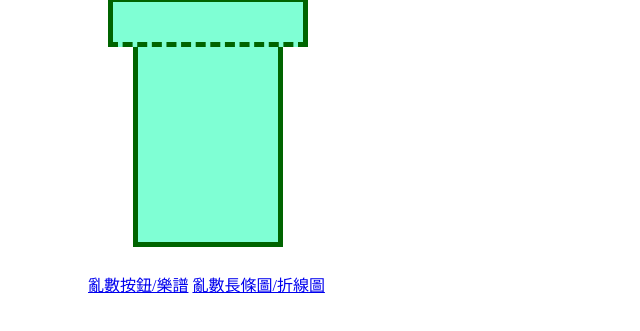
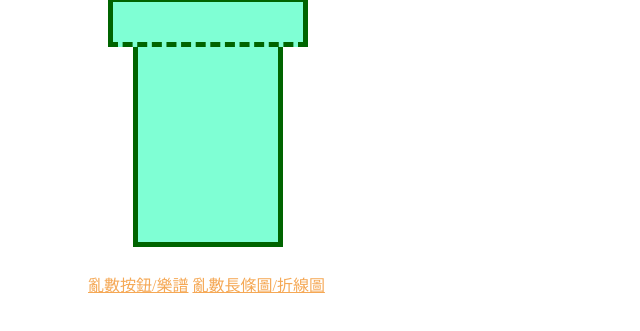
Before and after one commit to yaoyuchiang/week2-hw, a plain HTML site: page index.html in a window 1280 px wide. Shown: the part 111-442 px from the top of the page, without its empty margins (0-640 px from the left). Drawn offline with Linux system fonts and the light colour scheme.

Commit message:
Add files via upload

```diff
--- a/style.css
+++ b/style.css
@@ -61,6 +61,10 @@ input{
 
 }
 
+a:link{
+    color:#F5A855;
+}
+
 a:visited{
     color:#F5A855;
 }
```
